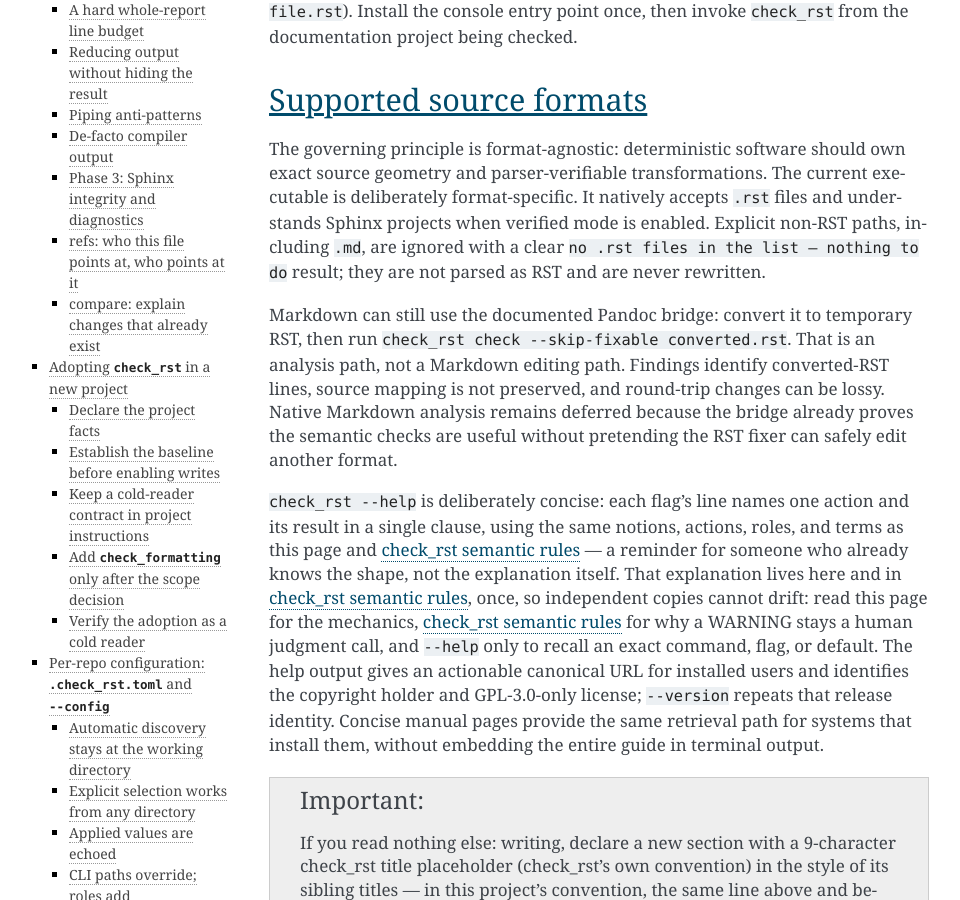
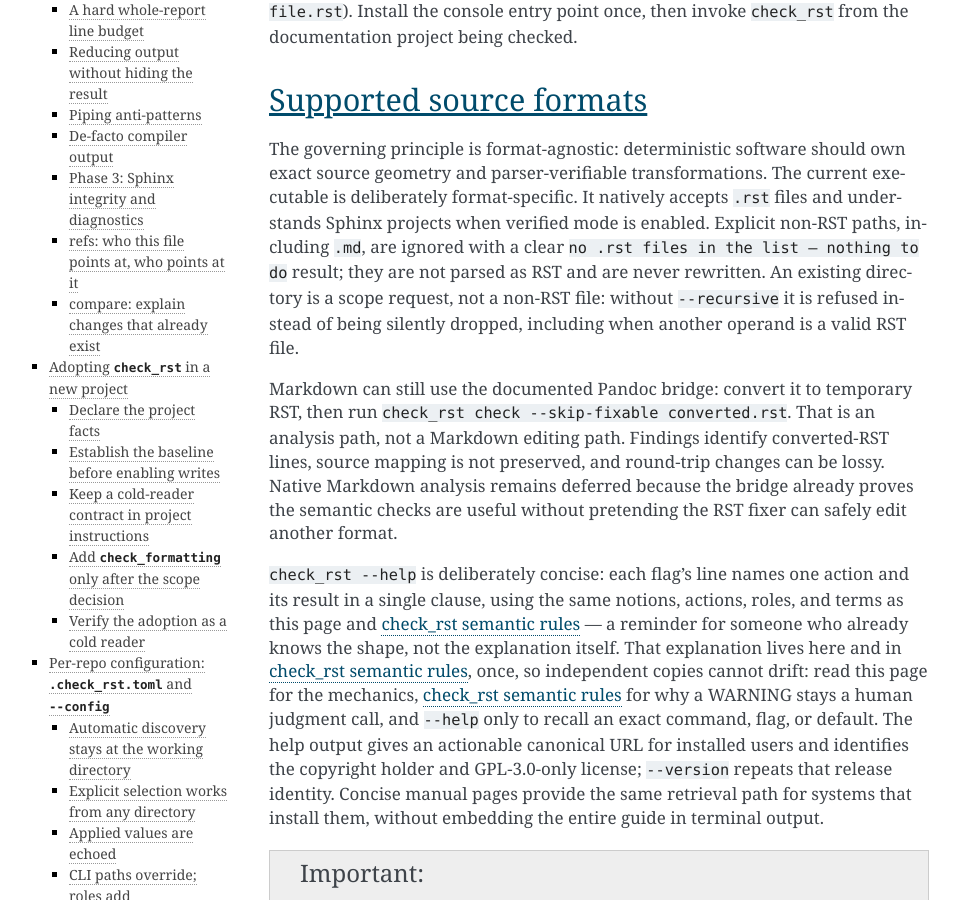
Before and after one commit to dememax/check_rst, a Sphinx documentation site: the page built from docs/guide.rst, in a window 1280 px wide and 900 px high, scrolled down 2663 px. Shown: the whole window, without its empty margins (151-1111 px from the left). Built offline with Sphinx 7.4.7, drawn with Linux system fonts in a browser that asks for light colours.

Commit message:
fix: refuse unscoped directory operands
Explicit selection filters non-RST paths to keep raw Git filename output safe,
but an existing directory expresses a scope rather than a file format.  Check
for that scope mistake before suffix filtering so a directory cannot produce a
vacuous pass or disappear from a mixed request.

The CLI now exits 1 with one line naming the directory and directing the user
to --recursive.  Check's JSON mode carries the same message through its
existing failure document; ordinary non-RST files remain silent drops.

Document the distinction in the guide, the format boundary manual, and main
file-selection manual.  README has no matching policy text.  Focused tests,
Ruff, and the complete worktree RST loop pass.

Co-Authored-By: Codex GPT-5 <noreply@openai.com>

```diff
--- a/docs/guide.rst
+++ b/docs/guide.rst
@@ -40,7 +40,9 @@ executable is deliberately format-specific.  It natively accepts ``.rst``
 files and understands Sphinx projects when verified mode is enabled.
 Explicit non-RST paths, including ``.md``, are ignored with a clear
 ``no .rst files in the list — nothing to do`` result; they are not parsed as
-RST and are never rewritten.
+RST and are never rewritten.  An existing directory is a scope request, not a
+non-RST file: without ``--recursive`` it is refused instead of being silently
+dropped, including when another operand is a valid RST file.
 
 Markdown can still use the documented Pandoc bridge: convert it to temporary
 RST, then run ``check_rst check --skip-fixable converted.rst``.  That is an
--- a/docs/man/check_rst-formats.rst
+++ b/docs/man/check_rst-formats.rst
@@ -27,7 +27,9 @@ NON-RST INPUT
 
 Explicit paths with another suffix, including ``.md``, are ignored with a
 clear “no .rst files” result.  They are not interpreted as RST and are never
-rewritten.  This is a format boundary, not a successful Markdown validation.
+rewritten.  An existing directory is refused unless ``--recursive`` selects
+it as a scope.  This is a format boundary, not a successful Markdown
+validation.
 
 *****************
 MARKDOWN BRIDGE
--- a/docs/man/check_rst.rst
+++ b/docs/man/check_rst.rst
@@ -94,7 +94,9 @@ Explicit files are processed in full.  With no files, Git selects changed and
 untracked ``.rst`` files and diagnostics are limited to changed lines where
 the command supports findings.  ``--recursive`` treats positional paths as
 directories and processes every matching file in full.  ``--git-scope``
-instead treats positional files as an allowlist over Git selection.
+instead treats positional files as an allowlist over Git selection.  An
+existing directory passed without ``--recursive`` is a usage error, even
+beside a valid RST file; it is never silently dropped as a non-RST operand.
 ``--exclude PATTERN`` (repeatable, valid only with ``--recursive``) skips a
 discovered file whose path matches ``PATTERN`` via ``pathlib.PurePath.match``
 — a bare filename with no slash matches that name at any depth under the
```
Also changed, not shown: 1 other file.
